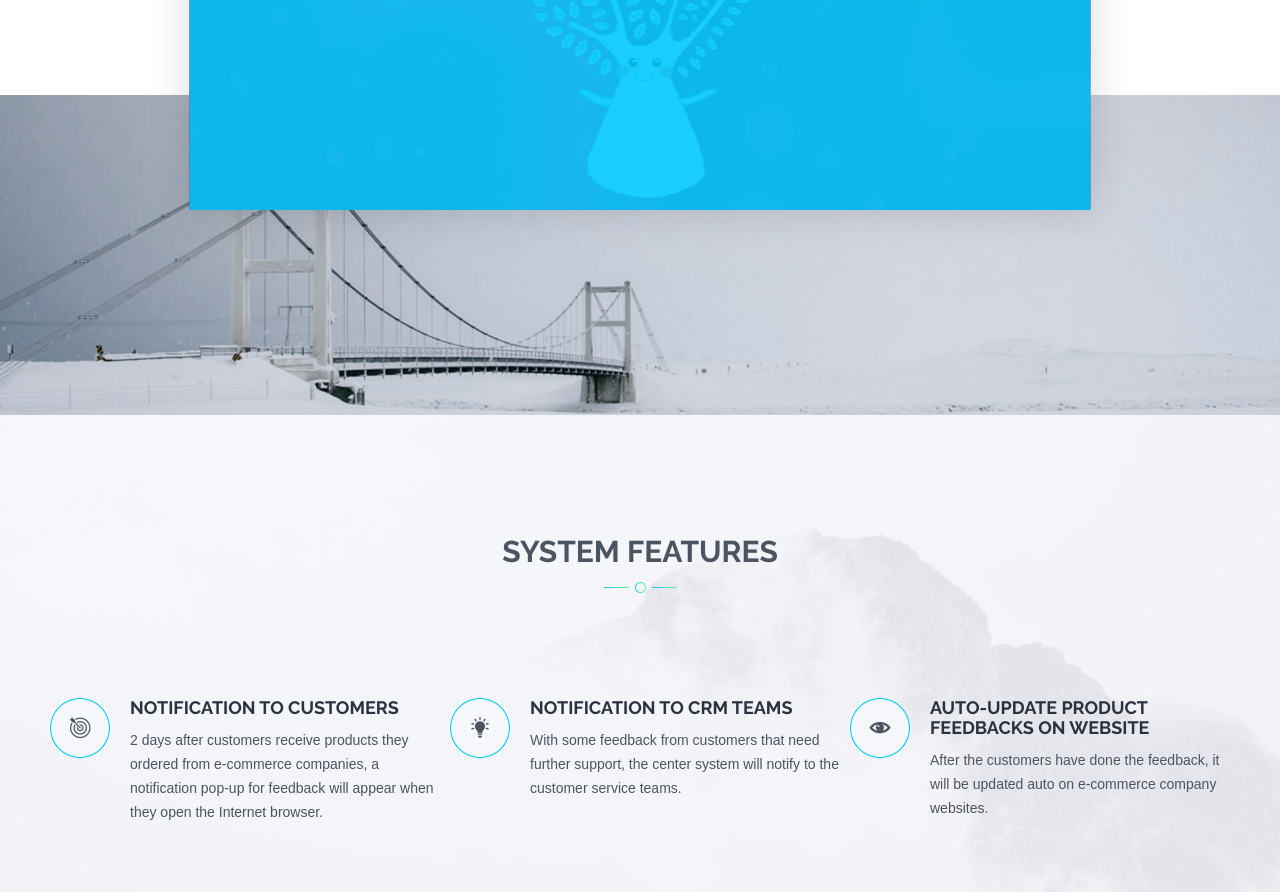
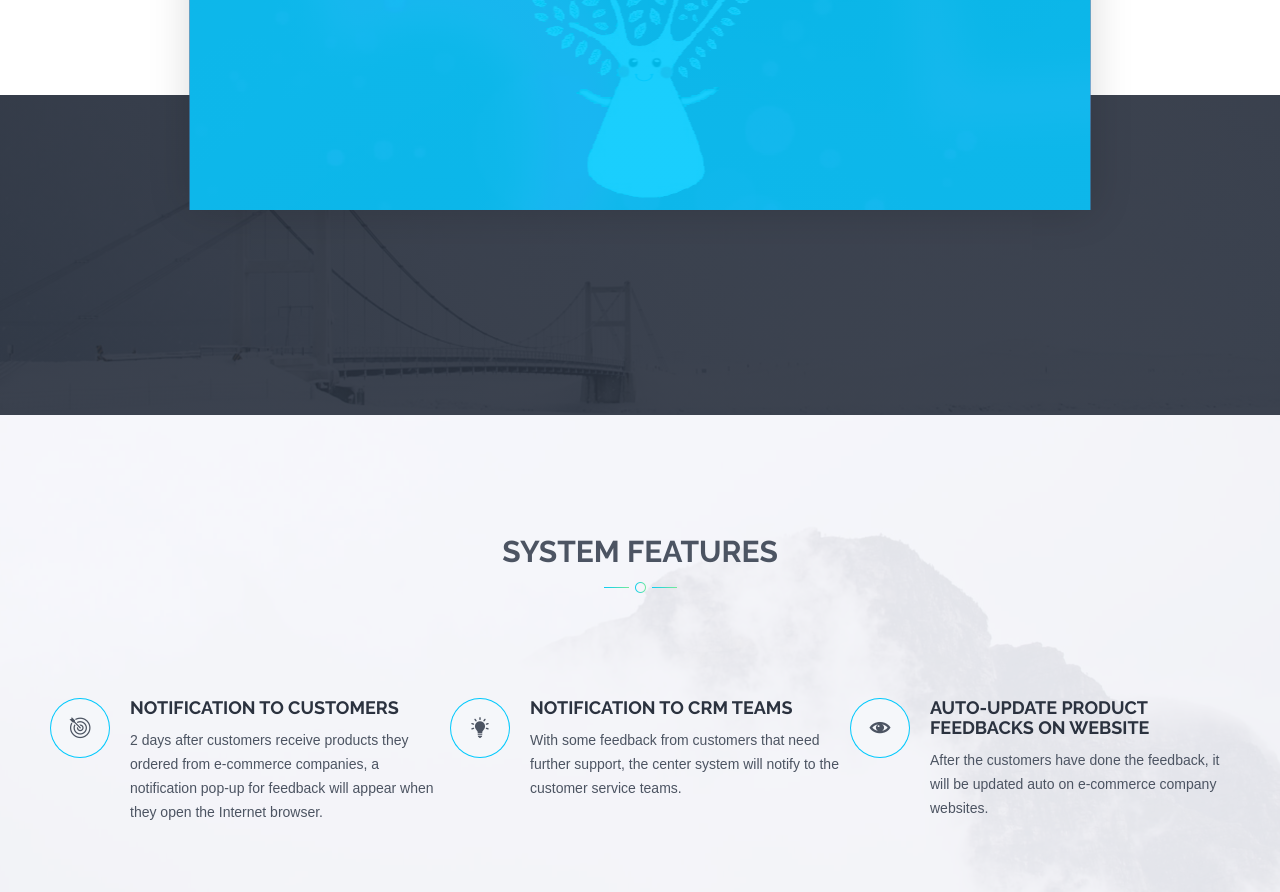
Before and after one commit to lucynguyen5996/landingpagefeek, a website: page public/indexEN.html in a window 1280 px wide. Shown: the part 2931-3823 px from the top of the page. Drawn offline with nearby package versions, Linux system fonts and the light colour scheme; some packages are replaced by stand-ins of ours; files whose address does not match are found by name.

Commit message:
Update indexEN.html

```diff
--- a/public/indexEN.html
+++ b/public/indexEN.html
@@ -248,7 +248,7 @@
         </div>
         <!-- promo video area end -->
         <!-- fun fact area start -->
-       <section id="fun-fact-area" class="overlay-grad-4 ptb-120">
+       <section id="fun-fact-area" class="overlay-grad-four ptb-120">
             <div class="container">
                 <div class="row">
                 </div>
```
